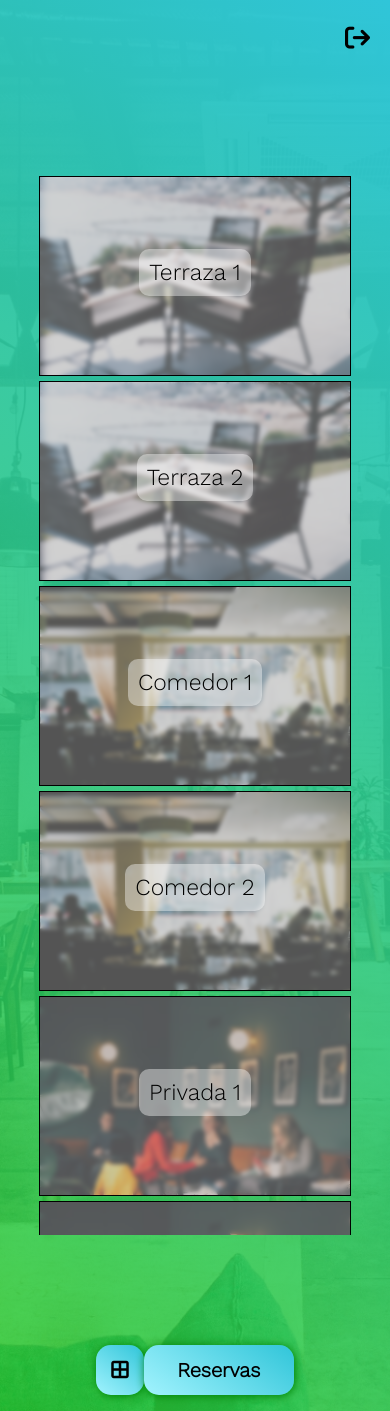
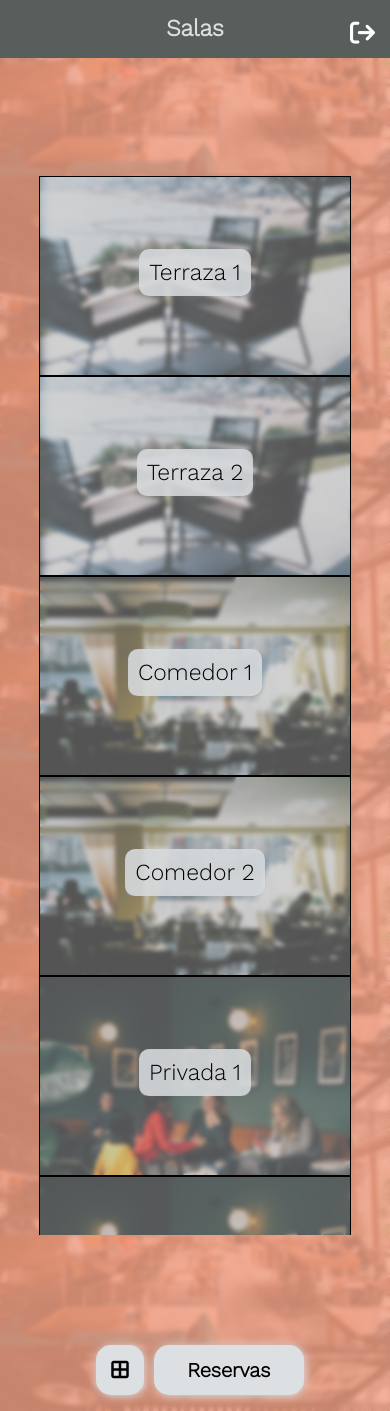
Before and after one commit to EdgarMarcoss/ProjectRestaurant, a PHP site: page /view/restaurante.php in a window 390 px wide. Run offline with PHP 8.4, Linux system fonts and the light colour scheme; a user stored in the database is signed in; data comes from the database, SQL or seed files in the repository; both versions use the stored data as it was after the commit; some libraries are stand-ins or nearby versions.

Commit message:
estilos general 14/11/2022

```diff
--- a/css/styles.css
+++ b/css/styles.css
@@ -70,13 +70,16 @@
     display: flex;
     align-items: center;
     justify-content: center;
+    position: absolute;
+    top: 0;
     /* background-color: rgb(251, 251, 251); */
-    background: linear-gradient(37deg,rgba(37, 206, 37,.8), rgb(48, 197, 217));
+    background: rgba(244,159,130, .8);
+    backdrop-filter: blur(2px);
 }
 .contenido {
     padding: 20px;
     border: 2px solid black;
-    background-color: rgb(255, 255, 255);
+    background-color: rgb(251, 251, 251);
     border-radius: 20px;
     color: black;
     max-width: 400px;
@@ -165,13 +168,33 @@
 
 /* PAGINA RESTAURANTE */
 
+nav {
+    width: 100%;
+    position: relative;
+    z-index: 5;
+    background-color: #585e5c;
+    display: flex;
+    align-items: center;
+    text-align: center;
+    height: fit-content;
+}
+nav h3 {
+    width: 100%;
+    color: #dce0e3;
+    margin: 0;
+    padding: 15px 0;
+    font-weight: bold;
+    /* height: 20px; */
+}
 .log-out {
     position: absolute;
+    /* height: 10%; */
     top: 0;
     right: 0;
-    margin: 20px;
+    z-index: 5;
+    margin: 15px;
     font-size: 25px;
-    color: black;
+    color: white;
     transition: all 3s;
 }
 .log-out:hover i:before {
@@ -257,10 +280,10 @@
 .salas .blur > * {
     /* width: 100%; */
     font-size: 23px;
-    background-color: rgba(255,255,255,0.4);
+    background-color: rgba(220,224,227, .8);
     padding: 10px;
     border-radius: 10px;
-    /* backdrop-filter: blur(5px); */
+    backdrop-filter: blur(1px);
 }
 
 .info-salas {
@@ -292,7 +315,7 @@
 .form-res {
     text-align: center;
 }
-.btn-reservas {
+.btn-reservas, .btn-reservas.sala {
     position: absolute;
     bottom: 0;
     left: 0;
@@ -302,14 +325,17 @@
     justify-content: center;
     text-decoration: none;
 }
+.btn-reservas.sala {
+    margin-bottom: 20px;
+}
 .btn-reservas button {
     width: 150px;
     height: 50px;
     font-size: 20px;
     margin-left: 10px;
-    background: linear-gradient(37deg,rgb(162, 243, 254), rgb(48, 197, 217));
+    background: #dce0e3;
     border: 0 solid #000;
-    box-shadow: green 1px 1px 10px ;
+    box-shadow: #dce0e3 1px 1px 10px ;
     font-weight: bold;
     border-radius: 15px;
     cursor: pointer;
@@ -577,17 +616,65 @@
     100% {transform: rotate(360deg)}
 }
 /* TABLA RESERVAS */
-
+nav {
+    width: 100%;
+    position: relative;
+    z-index: 5;
+    background-color: #585e5c;
+    display: flex;
+    align-items: center;
+    text-align: center;
+    height: fit-content;
+}
+nav h3 {
+    width: 100%;
+    color: #dce0e3;
+    margin: 0;
+    padding: 15px 0;
+    font-weight: bold;
+    /* height: 20px; */
+}
 .btn-group {
     width: 100%;
+    position: relative;
+    z-index: 5;
+    background-color: #585e5c;
+    border-radius: 0;
     display: flex;
-    flex-direction: row;
-    justify-content: space-between;
+    align-items: center;
+    text-align: center;
+    height: fit-content;
+    justify-content: center;
+
 }
 .btn-group > * {
-    width: fit-content;
+    /* width: fit-content; */
+    width: 50%;
+    display: flex;
+    align-items: center;
+    text-align: center;
+    height: fit-content;
 }
-.active {
+.btn-group > *:first-child button {
+    width: 100%;
+    color: white;
+    margin: 0;
+    padding: 18px 0;
+    font-weight: bold;
+    font-size: 18px;
+    /* height: 20px; */
+}
+.btn-group > div:last-child a {
+    /* width: 100%; */
+    color: #dce0e3;
+    /* margin: 0; */
+    /* padding: 18px 0; */
+    /* font-weight: bold; */
+    font-size: 25px;
+    /* height: 20px; */
+}
+button.active {
+    color: black !important;
     background-color: #c5c5c5 !important;
     border: none;
     border-radius: 0;
@@ -614,6 +701,36 @@
 
 /* RESPONSIVE */
 
+@media only screen and (max-width: 710px) {
+    .contenido.restaurante {
+        width: 80%;
+        height: 75vh;
+        overflow: auto;
+        scrollbar-base-color: #D8000C;
+    }
+    .contenido.restaurante::-webkit-scrollbar {
+        width: 8px;     /* Tamaño del scroll en vertical */
+        height: 8px;    /* Tamaño del scroll en horizontal */
+        display: none;  /* Ocultar scroll */
+    }
+    .content {
+        width: 50%;
+        height: 200px;
+        background-size: cover;
+        transition: all 0.7s;
+        border: none;
+        margin-bottom: 0;
+    }
+
+    .fondo-mesas .limites.privada {
+        max-height: 75%;
+        display: grid;
+        grid-template-areas:
+        '1 2';
+        overflow: auto;
+    }
+}
+
 @media only screen and (max-width: 420px) {
     .contenido.restaurante {
         width: 80%;
@@ -629,8 +746,47 @@
         transition: all 0.7s;
         border: none;
     }
-    .btn-reservas button {
-        margin: 0;
+
+    .contenido {
+        margin: 0 15px;
+    }
+    .fondo-mesas .limites.terraza {
+        width: 90%;
+        max-height: 75%;
+        display: grid;
+        grid-template-areas:
+        '1';
+        overflow: auto;
+    }
+    .fondo-mesas .limites.privada {
+        max-height: 75%;
+        display: grid;
+        grid-template-areas:
+        '1';
+        overflow: auto;
+    }
+    .tarjeta > form {
+        /* width: 100%; */
+        /* margin: 0px 20px; */
+        text-align: center;
+        overflow: hidden;
+        /* background-color: white; */
+    }
+    .fondo-mesas .limites.comedor {
+        width: 90%;
+        max-height: 75%;
+        display: grid;
+        grid-template-areas:
+        'ini'
+        '2'
+        'fin';
+        align-items: center;
+        justify-items: center;
+        overflow: auto;
+    }
+    .fondo-mesas .limites.comedor > *:first-child img:first-child, .fondo-mesas .limites.comedor > *:last-child img:first-child {
+        width: 88%;
+        height: 322px;
     }
 }
 
--- a/view/restaurante.php
+++ b/view/restaurante.php
@@ -19,13 +19,12 @@
 <body class="img-back">
     <div class="loader-page"></div>
 
-<!-- <body class="loader"> -->
-    <!-- <div class="loader"></div> -->
-<!-- <nav class="navbar navbar-expand-lg navbar-light bg-light"> -->
-    <!-- <div class="navbar-nav"> -->
-        <a class="log-out" aria-current="page" href="../controller/logout.php"><i class="fa-solid fa-arrow-right-from-bracket"></i></a>
-    <!-- </div> -->
-  <!-- </nav> -->
+    <nav>
+        <h3>Salas</h3>
+    </nav>
+    <a class="log-out" aria-current="page" href="../controller/logout.php"><i class="fa-solid fa-arrow-right-from-bracket"></i></a>
+
+
     <div class="background">
         <div class="contenido restaurante">
             <!-- Mostrar todos los sitios/salas -->
@@ -50,6 +49,7 @@
                                     }
                                     echo $disponible.'</p>
                                     <form action="sala.php" method="post" class="ver">
+                                        <input type="hidden" name="nsala" value="'.str_replace("_", " ", $element["nombre_sala"]).'">
                                         <input type="hidden" name="sala" value="'.$element['id'].'">
                                         <button type="submit" class="btn-salas">Ver</button>
                                     </form>
--- a/view/vista.php
+++ b/view/vista.php
@@ -18,10 +18,8 @@
                     <button type="button" value="finalizar" id="finalizar" class="btn btn-default">Reservas finalizadas</button>
                     <button type="button" name="estadis" value="estadis" id="estadis" class="btn btn-default">Estadísticas</button>
                 </div>
-                <div>
-                    <a href="./restaurante.php" class="btn btn-default"><i class="fa-regular fa-circle-left"></i></a>
-                </div>
             </div>
+                <a href="./restaurante.php" class="btn btn-default"><i class="fa-regular fa-circle-left"></i></a>
 
             <tr>
                 <form id="filter" class="d-flex" role="search">
```
Also changed, not shown: other parts of css/styles.css (+28 -15 lines), sql/bd_restaurante.sql (+26 -8 lines), view/sala.php (+9 -2 lines), img/restaurante/back.jpg (added), img/restaurante/back2.jpg (added), img/restaurante/baja3.jpg (added).
